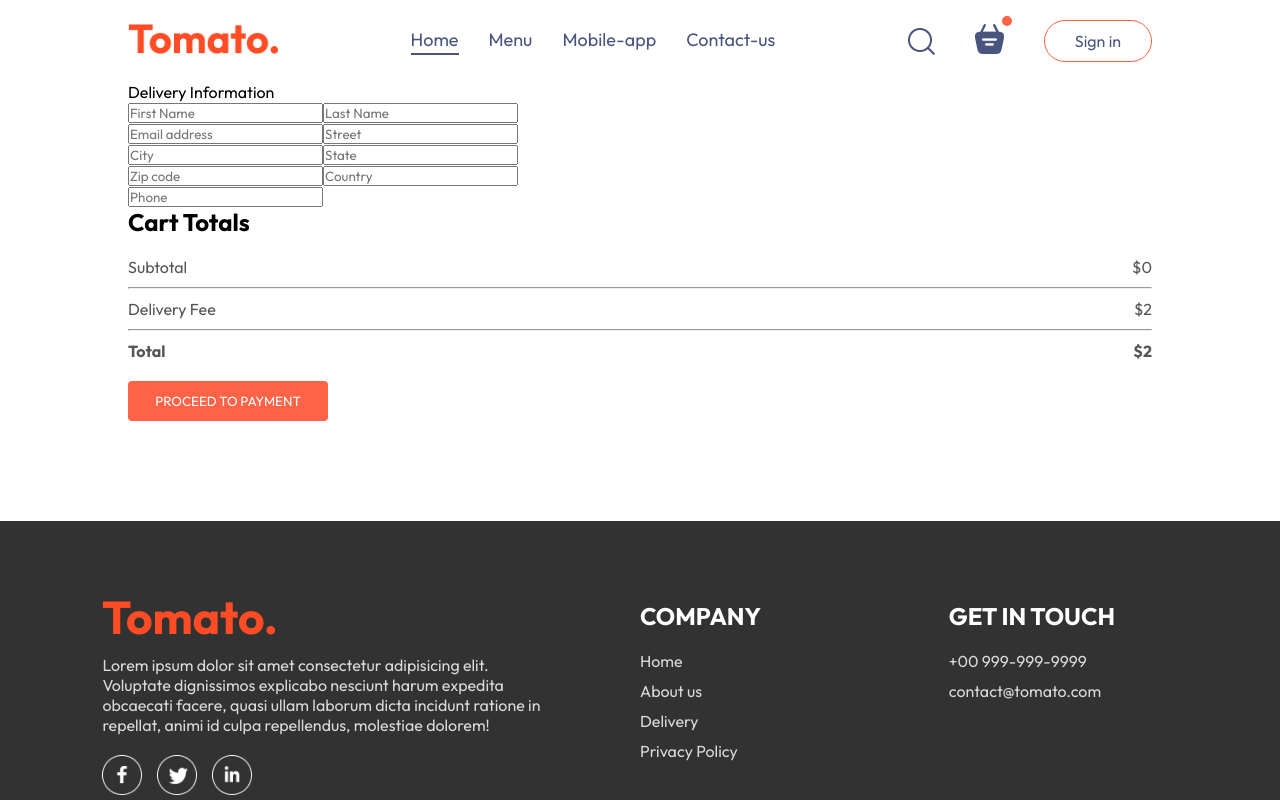
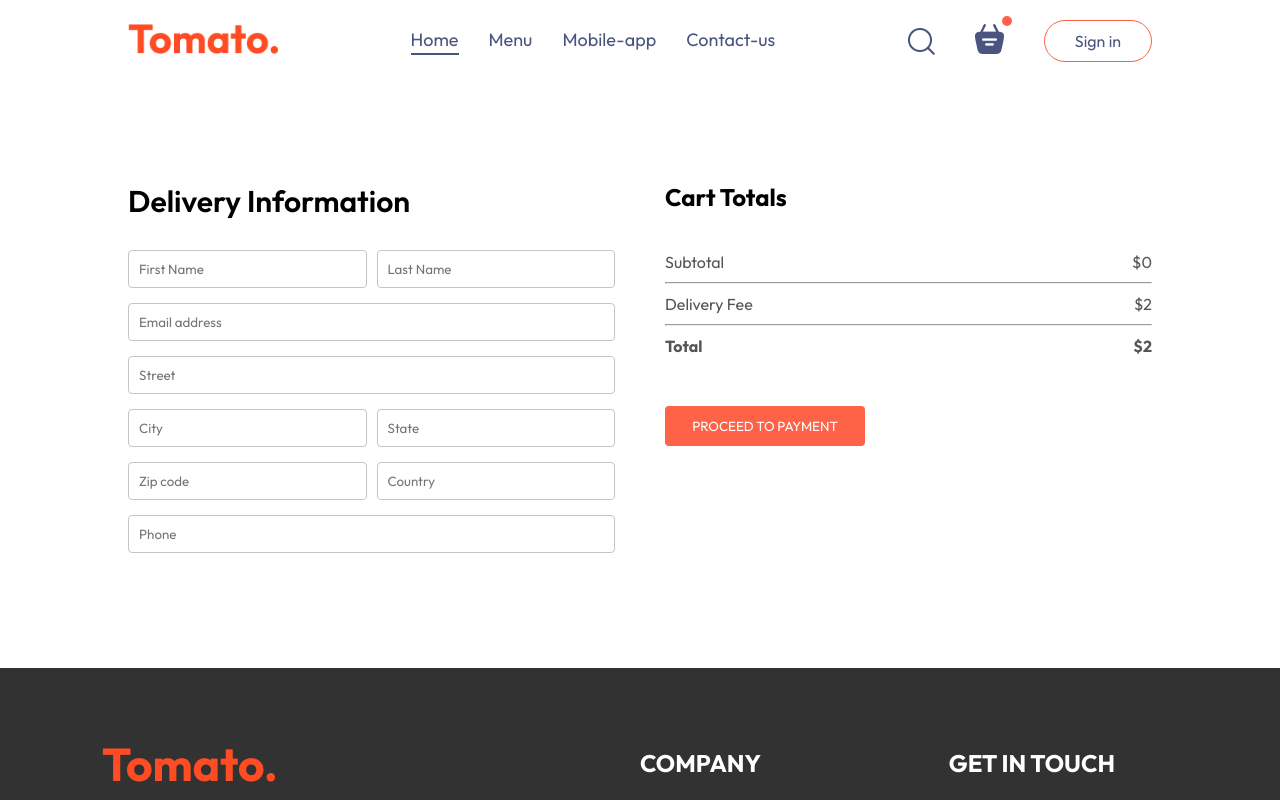
Before and after one commit to Pratyush-Panda-2006/Projects, a React (Vite) app in the folder foodapp/: page /PlaceOrder in a window 1280 px wide. Shown: the top 800 px of the page. Built offline with nearby package versions, Linux system fonts and the light colour scheme.

Commit message:
feat(foodapp/Order): add CSS for place order component

```diff
--- a/foodapp/src/Pages/PlaceOrder/PlaceOrder.css
+++ b/foodapp/src/Pages/PlaceOrder/PlaceOrder.css
@@ -0,0 +1,39 @@
+.place-order{
+  display: flex;
+  align-items: start;
+  justify-content: space-between;
+  gap: 50px;
+  margin-top: 100px;
+}
+.place-order-left{
+  width: 100%;
+  max-width: max(30%, 500px);
+}
+.place-order-left .title{
+  font-size: 30px;
+  font-weight: 600;
+  margin-bottom: 30px;
+}
+.place-order-left input{
+  margin-bottom: 15px;
+  width: 100%;
+  padding: 10px;
+  border: 1px solid #c5c5c5;
+  border-radius: 4px;
+  outline-color: tomato;
+}
+.place-order-left .multi-fields{
+  display: flex;
+  gap: 10px;
+}
+
+.place-order-right{
+  width: 100%;
+  max-width: max(40%, 500px);
+}
+.place-order-right .cart-total h2{
+  margin-bottom: 20px;
+}
+.place-order .cart-total button{
+  margin-top: 30px;
+}
```
